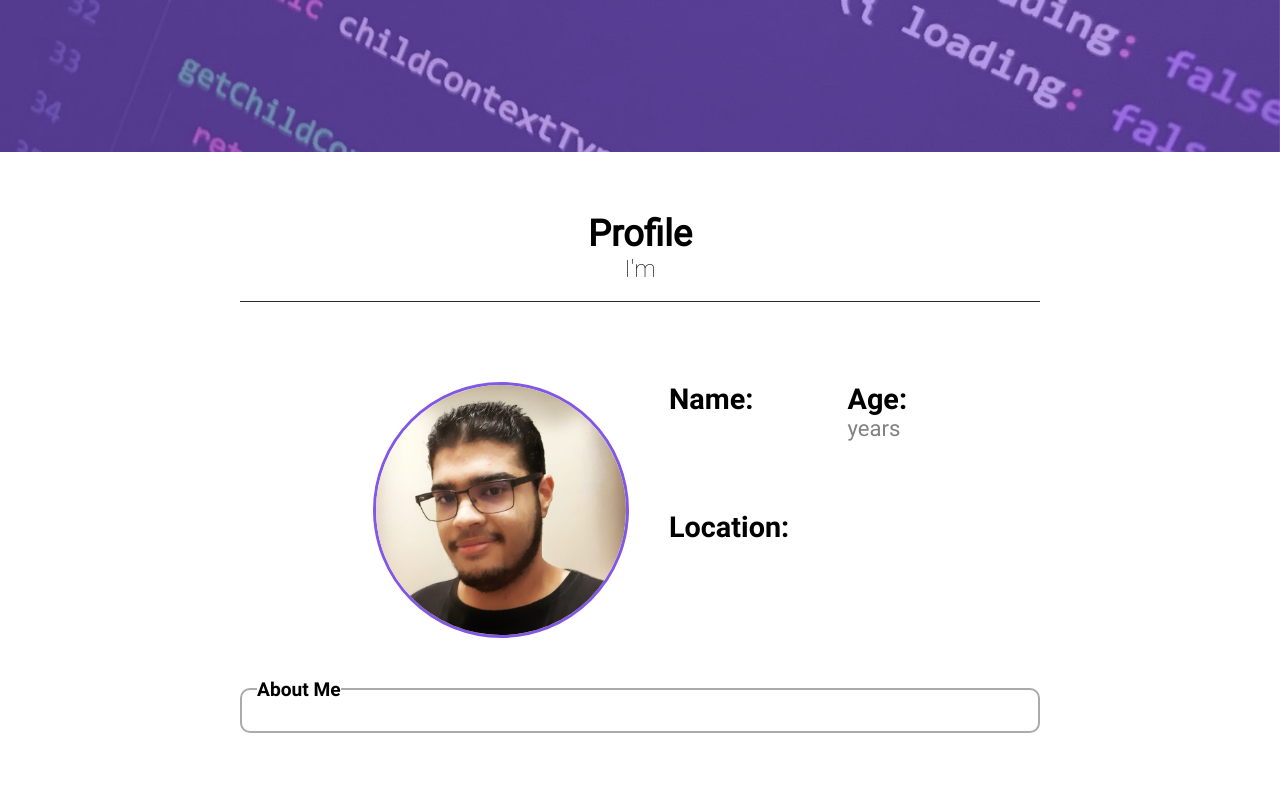
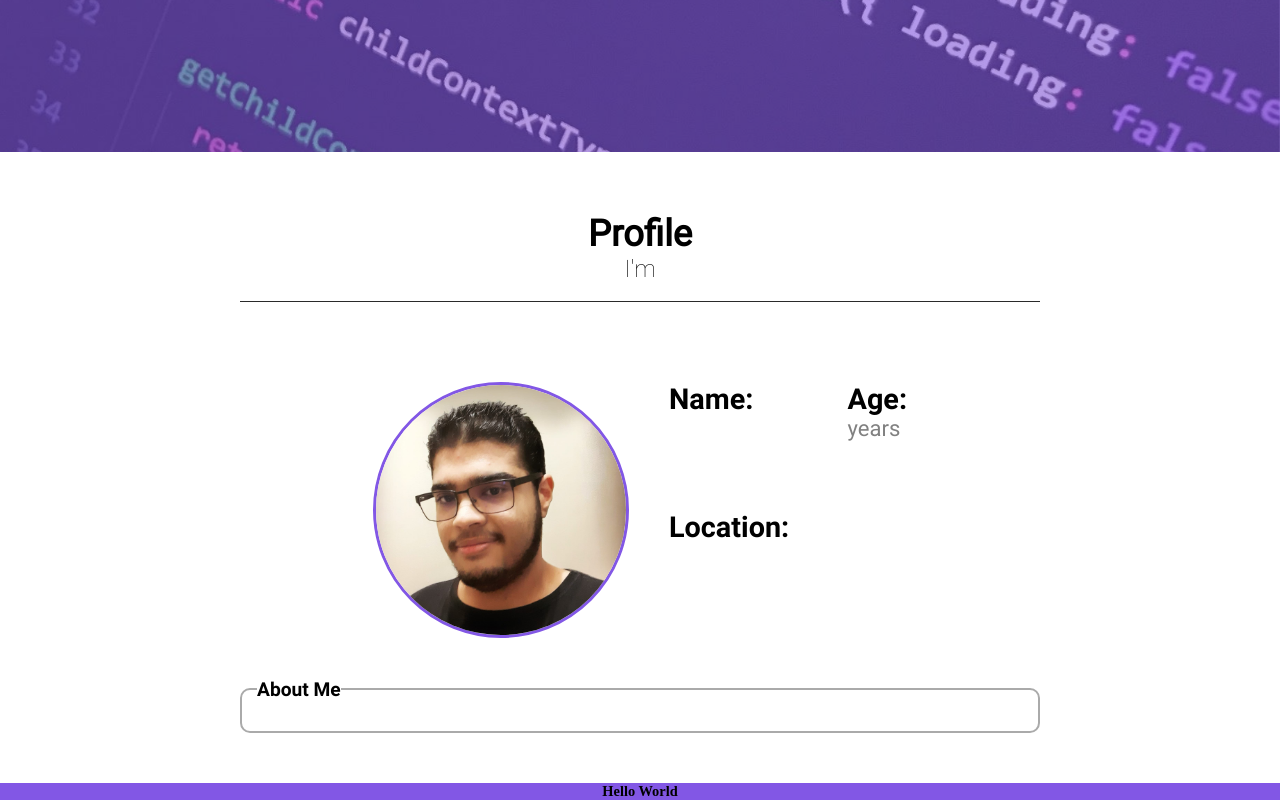
Before and after one commit to MarcosPotato/MyCurriculum, a React (Create React App) app in the folder frontend/: page / in a window 1280 px wide. Shown: the part 472-1272 px from the top of the page. Built offline with nearby package versions, Linux system fonts and the light colour scheme; no server answers.

Commit message:
Update navigation style

```diff
--- /dev/null
+++ b/frontend/src/Pages/Certificates/index.js
@@ -0,0 +1,11 @@
+import React from 'react'
+
+import './style.css'
+
+export default function Certificates(props){
+    return (
+        <>
+            <h1>Hello World</h1>
+        </>
+    )
+}
--- /dev/null
+++ b/frontend/src/Pages/Certificates/style.css
@@ -0,0 +1,3 @@
+.teste{
+    color:#8257e5;
+}
--- a/frontend/src/Pages/MainPage/index.js
+++ b/frontend/src/Pages/MainPage/index.js
@@ -1,11 +1,12 @@
 import React from 'react'
 import { useState, useEffect } from 'react'
 
-import backgroundImg from '../../Assets/images/initial-background.png'
-import Profile from '../Profile'
-
 import api from '../../Services/api.js'
 
+import Profile from '../Profile'
+import Certificates from '../Certificates'
+
+import backgroundImg from '../../Assets/images/initial-background.png'
 import "./style.css"
 
 export default function MainPage (){
@@ -27,8 +28,11 @@ export default function MainPage (){
                 <p>Interactive resume</p>
             </header>
             <nav className="navigation-page">
-                <div className="profile-location">
-                    <Profile idProfile={ localStorage.getItem('id-profile') }/>
+                <div className="profile">
+                    <Profile idProfile={ localStorage.getItem('id-profile') } />
+                </div>
+                <div className="certificates">
+                    <Certificates idProfile={ localStorage.getItem('id-profile') } />
                 </div>
             </nav>
         </>
--- a/frontend/src/Pages/MainPage/style.css
+++ b/frontend/src/Pages/MainPage/style.css
@@ -39,14 +39,23 @@
     flex-direction: column;
     align-items: center;
     justify-items: center;
-    background-color: #FFF;
     color: black;
 }
 
+.profile{
+    width: 100%;
+    background-color: #FFF;
+    display: flex;
+    align-items: center;
+    justify-content: center;
+}
 
-.profile-location{
+.certificates{
     width: 100%;
-    max-width: 800px;
+    background-color: #8257e5;
+    display: flex;
+    align-items: center;
+    justify-content: center;
 }
 
 @media (max-width: 1370px){
--- a/frontend/src/Pages/Profile/index.js
+++ b/frontend/src/Pages/Profile/index.js
@@ -2,7 +2,9 @@ import React from 'react'
 import { useState, useEffect } from 'react'
 
 import profileImage from '../../Assets/images/my-image.jpg'
+
 import api from '../../Services/api.js'
+
 import './style.css'
 
 export default function Profile(props) {
@@ -30,7 +32,7 @@ export default function Profile(props) {
     },[props.idProfile])
 
     return (
-        <>
+        <div className="profile-location">
             <div className="profile-header">
                 <h1>Profile</h1>
                 {
@@ -58,6 +60,6 @@ export default function Profile(props) {
                 <legend>About Me</legend>
                 <p>{ desc }</p>
             </fieldset>
-        </>
+        </div>
     )
 }
--- a/frontend/src/Pages/Profile/style.css
+++ b/frontend/src/Pages/Profile/style.css
@@ -1,3 +1,8 @@
+.profile-location{
+    width: 100%;
+    max-width: 800px;
+}
+
 .profile-location-img{
     width: 250px;
     height: 250px;
@@ -5,7 +10,6 @@
     border-radius: 150px;
     border: 3px solid #8257e5;
 }
-
 
 .profile-header{
     display: flex;
```
